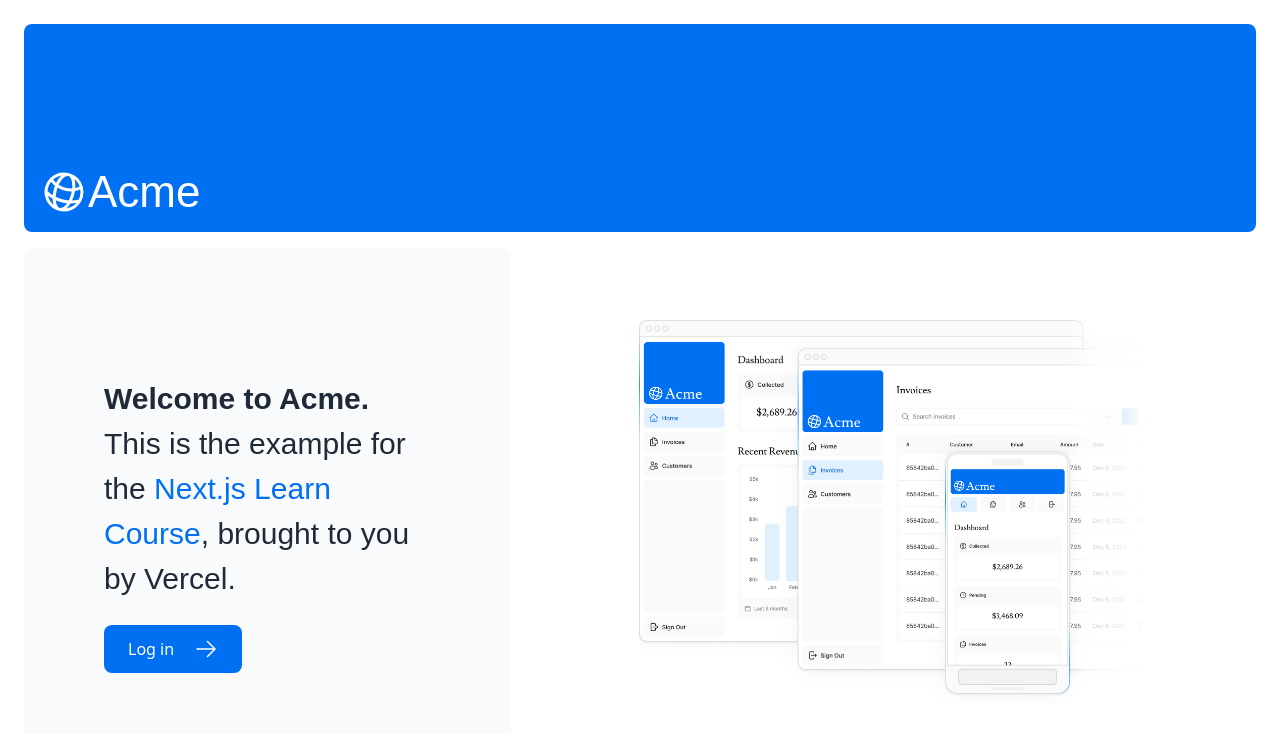
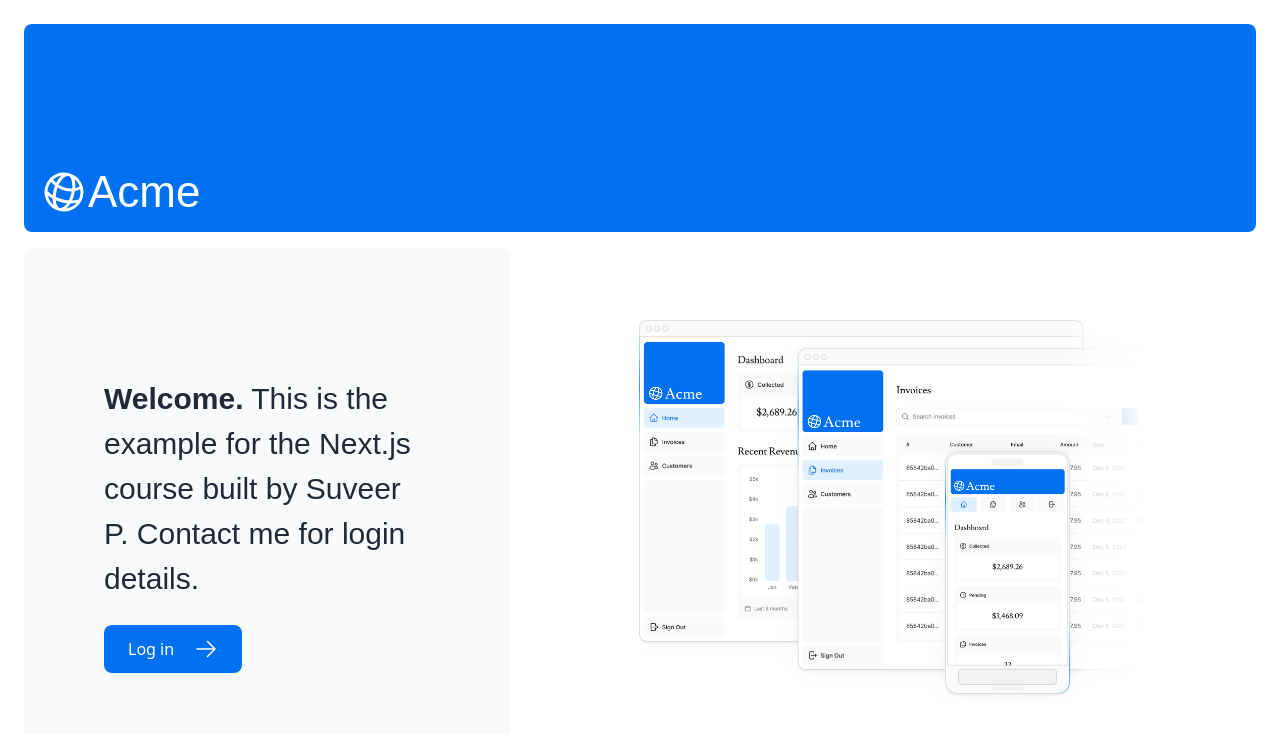
Before and after one commit to MrSuvez/nextjs-dashboard, a Next.js app: page / in a window 1280 px wide. Shown: the top 734 px of the page. Built offline with nearby package versions, Linux system fonts and the light colour scheme; a web font is replaced by a local one.

Commit message:
updated landing page

```diff
--- a/app/page.tsx
+++ b/app/page.tsx
@@ -16,11 +16,10 @@ export default function Page() {
         <div
   />
           <p className={`${lusitana.className} text-xl text-gray-800 md:text-3xl md:leading-normal`}>
-            <strong>Welcome to Acme.</strong> This is the example for the{' '}
-            <a href="https://nextjs.org/learn/" className="text-blue-500">
-              Next.js Learn Course
+            <strong>Welcome.</strong> This is the example for the Next.js course built by Suveer P. Contact me for login details.
+            <a href="https://nz.linkedin.com/in/suveerp" className="text-blue-500">
+
             </a>
-            , brought to you by Vercel.
           </p>
           <Link
             href="/login"
```
Also changed, not shown: 1 other file (tests, documents, lock files or other folders).
